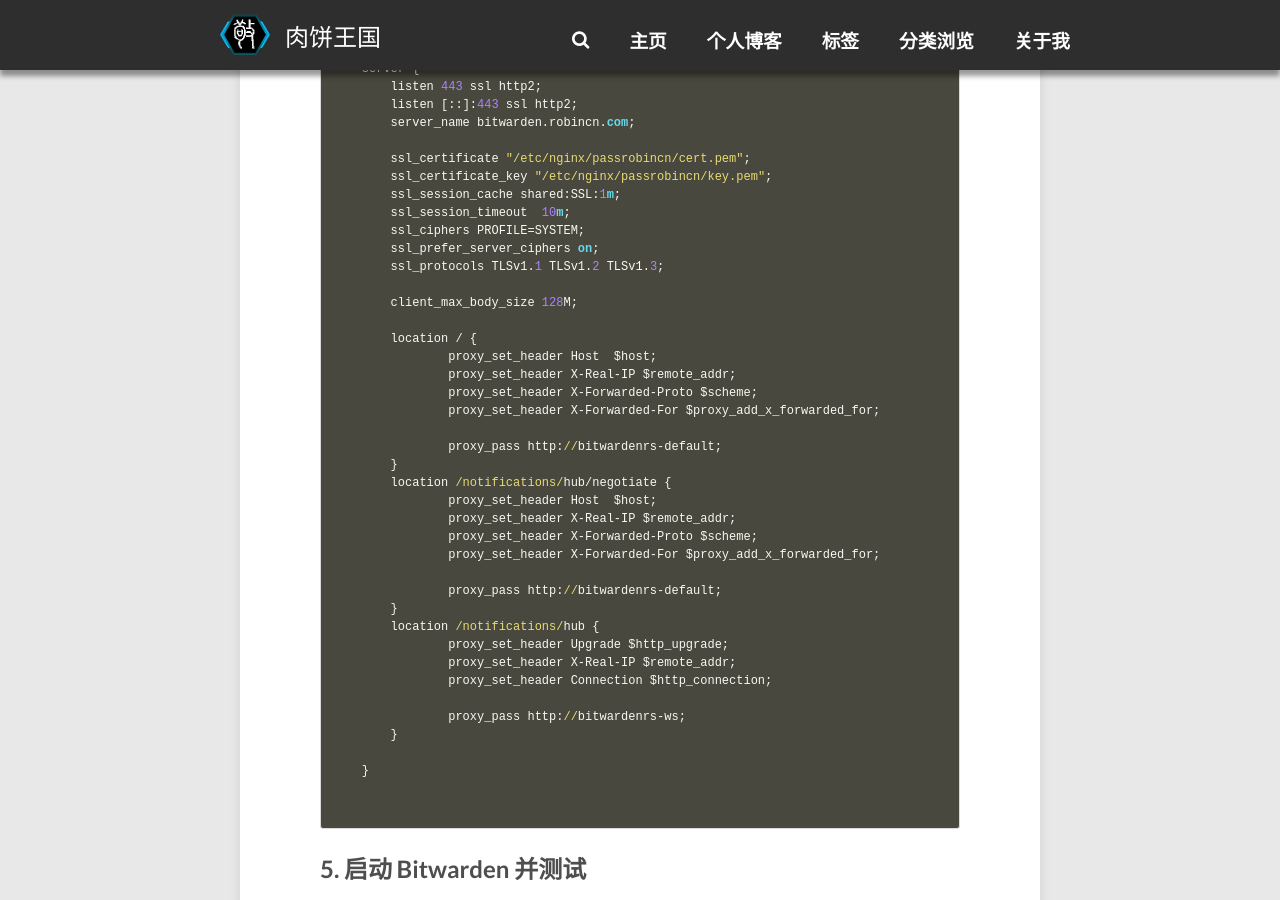
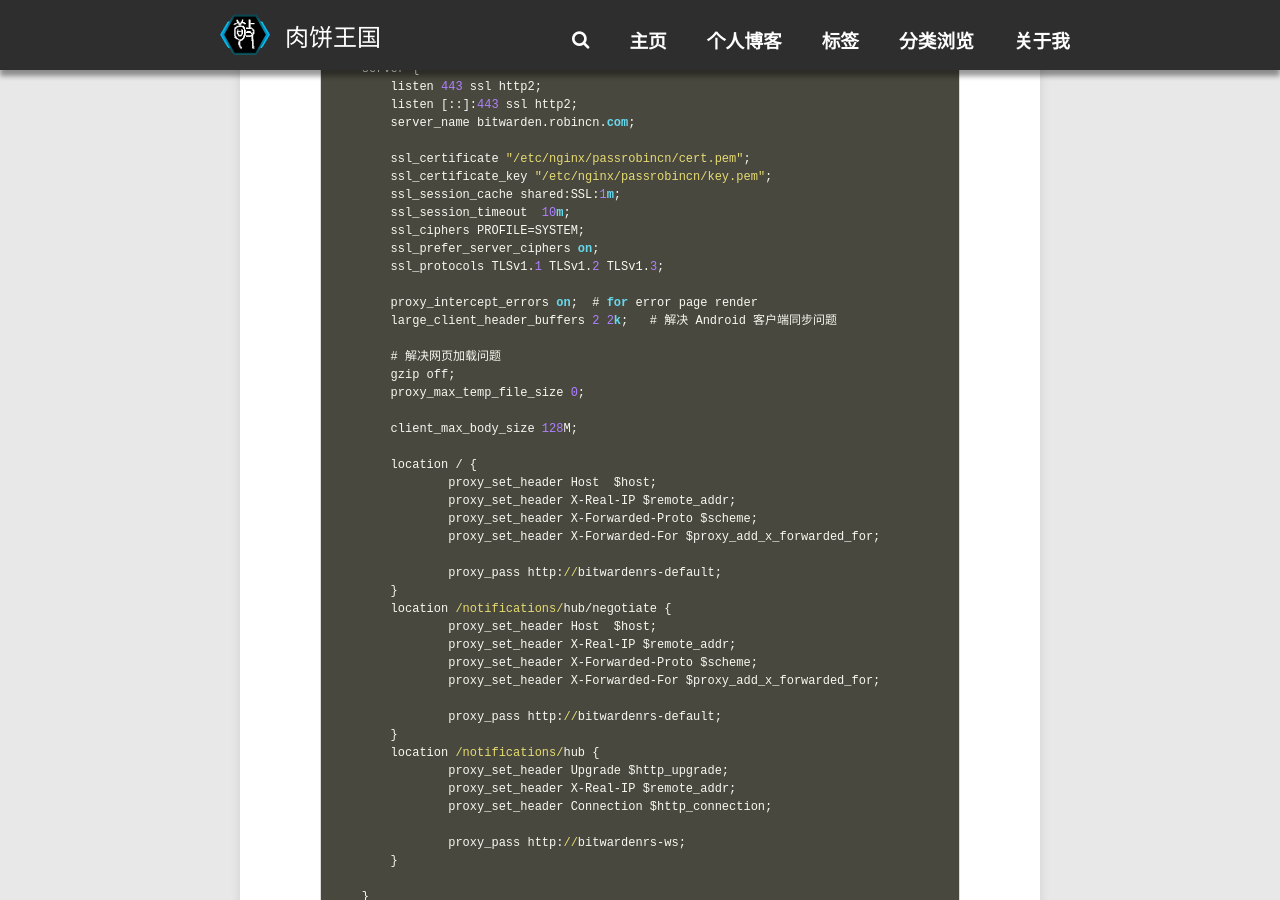
Before and after one commit to RobinKing/RobinKing.github.io, a Jekyll site: the page built from _posts/2021-2-18-setting-up-bitwarden-on-centos-vps.md, in a window 1280 px wide and 900 px high, scrolled down 2768 px. Built offline with Jekyll 4.4.1, drawn with Linux system fonts in a browser that asks for light colours; nearby versions of some CDN libraries; comment, search, counter and statistics services are not loaded.

Commit message:
<fix>Fix bitwarden nginx configure file and 404 pages.

````diff
--- a/_posts/2021-2-18-setting-up-bitwarden-on-centos-vps.md
+++ b/_posts/2021-2-18-setting-up-bitwarden-on-centos-vps.md
@@ -126,6 +125,13 @@
         ssl_ciphers PROFILE=SYSTEM;
         ssl_prefer_server_ciphers on;
         ssl_protocols TLSv1.1 TLSv1.2 TLSv1.3;
+
+        proxy_intercept_errors on;  # for error page render
+        large_client_header_buffers 2 2k;   # 解决 Android 客户端同步问题
+
+        # 解决网页加载问题
+        gzip off;
+        proxy_max_temp_file_size 0;
 
         client_max_body_size 128M;
 
@@ -237,7 +243,7 @@
                         LOG_FILE: "/data/bitwarden.log"
                         WEBSOCKET_ENABLED: "true"
                         SIGNUPS_ALLOWED: "false"  # 关闭用户注册
-						WEB_VAULT_ENABLED: "false"  # 关闭浏览器访问
+                        WEB_VAULT_ENABLED: "false"  # 关闭浏览器访问
                         DOMAIN: "https://bitwarden.robincn.com"
 ```
 
````
Also changed, not shown: other parts of _posts/2021-2-18-setting-up-bitwarden-on-centos-vps.md (+5 -6 lines), 404.md (+1 -1 lines), 1 other file.
